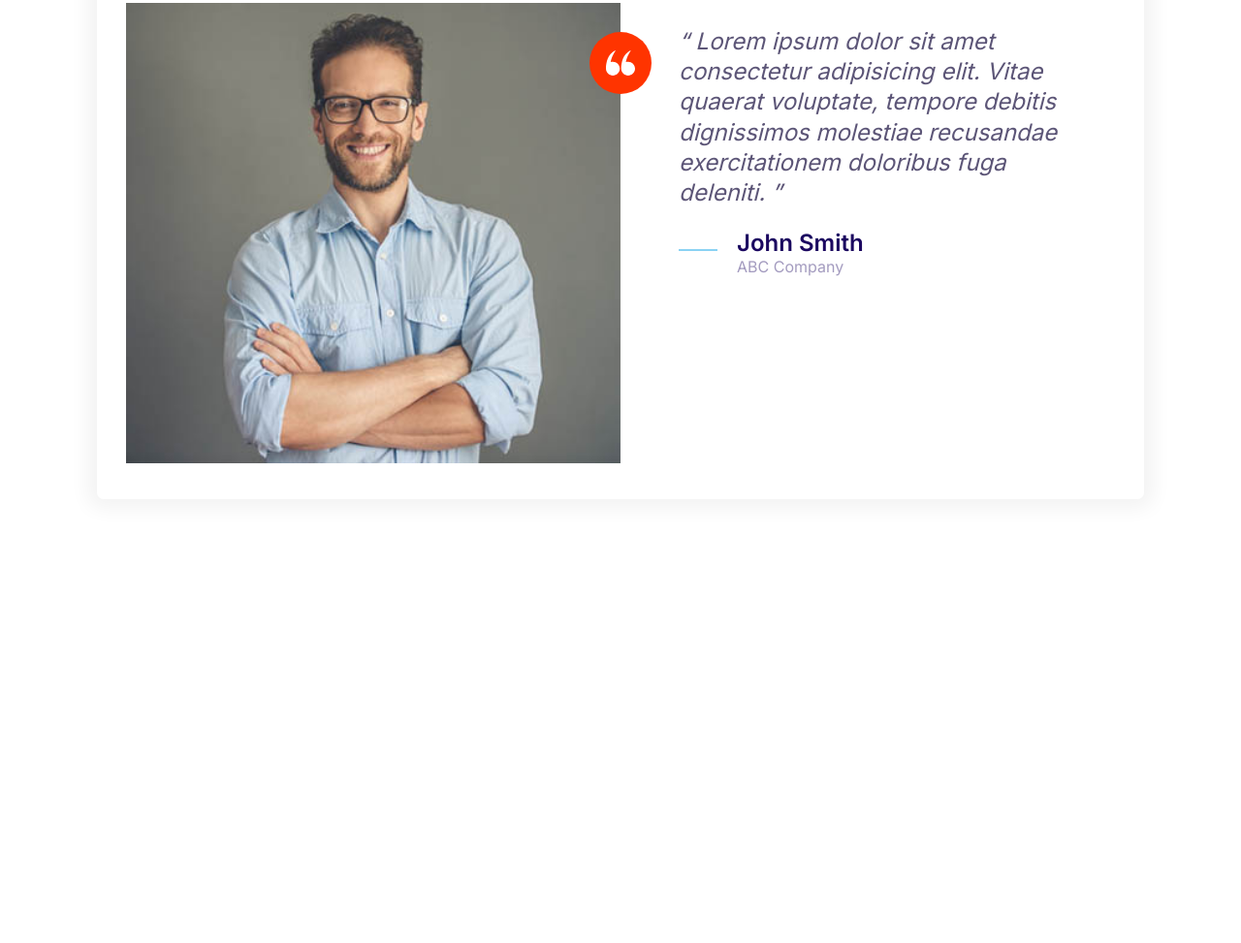
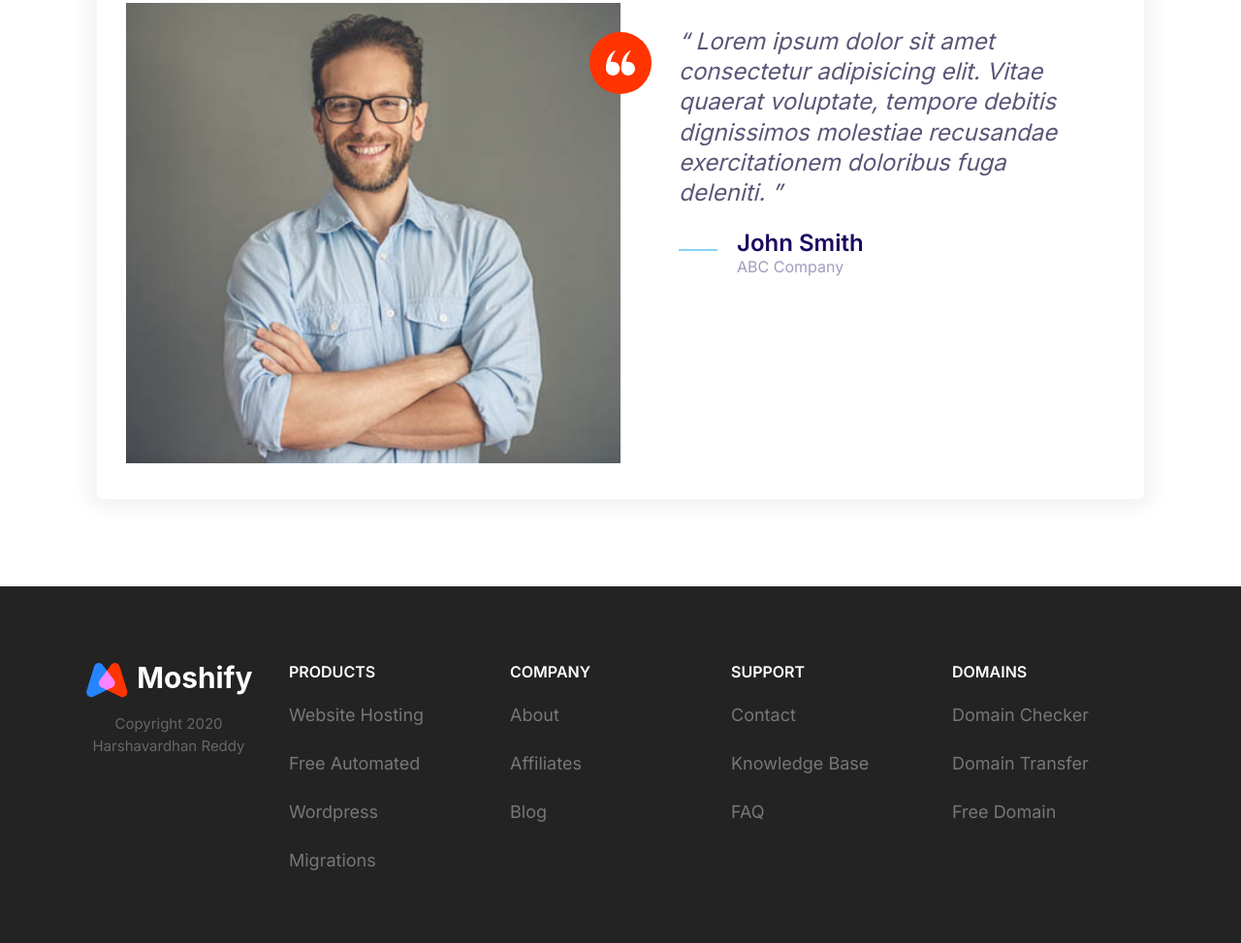
Before and after one commit to Harshanani007/Harshfy, a plain HTML site: page index.html in a window 1280 px wide. Shown: the part 8837-9810 px from the top of the page at 97% size. Before the commit the page ends 9442 px from the top, so only its background shows below. Drawn offline with Linux system fonts and the light colour scheme.

Commit message:
styled the footer.

```diff
--- a/css/styles.css
+++ b/css/styles.css
@@ -805,3 +805,83 @@ we dont apply props to the picture element we apply to the image element so that
     max-width: 700px;
   }
 }
+/*footer*/
+.footer {
+  background: #232323;
+}
+
+.footer a {
+  color: #777;
+  transition: color 0.3s;
+}
+.footer a:hover {
+  color: #fff;
+}
+
+.footer .collapsible__content li {
+  cursor: pointeer;
+  display: block;
+  line-height: 5rem;
+}
+.footer__section {
+  padding-top: 2rem;
+  border-bottom: 1px solid #393939;
+}
+
+.footer__heading {
+  text-transform: uppercase;
+  font-weight: 600;
+}
+
+.footer__brand {
+  margin-top: 5rem;
+  text-align: center;
+}
+
+.footer__copyright {
+  font-size: 2.1rem;
+  color: #fff;
+  opacity: 0.3;
+}
+
+@media screen and (min-width: 768px) {
+  .footer__sections {
+    grid-template-columns: repeat(auto-fit, minmax(10rem, 1fr));
+  }
+
+  .footer .collapsible__chevron {
+    display: none;
+  }
+
+  .footer .collapsible__content {
+    opacity: 1;
+    max-height: 100%;
+  }
+
+  .footer__brand {
+    order: -1;
+    margin-top: 1rem;
+    margin-right: 2rem;
+  }
+
+  .footer__brand img {
+    /*TODO we can give this img width 100% to entire but consider refactoring this and applying this to all images*/
+    width: 100%;
+    max-width: 230px;
+  }
+
+  .footer__copyright {
+    font-size: 1.5rem;
+  }
+
+  .footer__section {
+    border: 0;
+  }
+
+  .footer__section .list {
+    margin: 0;
+  }
+  .footer__heading {
+    font-size: 1.6rem;
+  }
+}
--- a/index.html
+++ b/index.html
@@ -635,7 +635,78 @@
         </div>
       </div>
     </section>
-    <!--footer-->
+    <!--footer
+    in mobile there are collapsibles but in desktop there are no collapsibles
+  we are giving extra class like footer__heading here because there is a chance of changing the collapsibles in the footer to another components
+  I tried to give the line height in the footer list items but didnt work but ill try a way-->
+    <footer class="block block--dark footer">
+      <div class="container grid footer__sections">
+        <section class="collapsible collapsible--expanded footer__section">
+          <header class="collapsible__header">
+            <h2 class="collapsible__heading footer__heading">products</h2>
+            <svg class="icon icon--white collapsible__chevron">
+              <use xlink:href="images/sprite.svg#chevron"></use>
+            </svg>
+          </header>
+          <div class="collapsible__content">
+            <ul class="list">
+              <li><a href="#">Website Hosting</a></li>
+              <li><a href="#">Free Automated Wordpress</a></li>
+              <li><a href="#">Migrations</a></li>
+            </ul>
+          </div>
+        </section>
+        <section class="collapsible footer__section">
+          <header class="collapsible__header">
+            <h2 class="collapsible__heading footer__heading">company</h2>
+            <svg class="icon icon--white collapsible__chevron">
+              <use xlink:href="images/sprite.svg#chevron"></use>
+            </svg>
+          </header>
+          <div class="collapsible__content">
+            <ul class="list">
+              <li><a href="#">About</a></li>
+              <li><a href="#">Affiliates</a></li>
+              <li><a href="#">Blog</a></li>
+            </ul>
+          </div>
+        </section>
+        <section class="collapsible footer__section">
+          <header class="collapsible__header">
+            <h2 class="collapsible__heading footer__heading">support</h2>
+            <svg class="icon icon--white collapsible__chevron">
+              <use xlink:href="images/sprite.svg#chevron"></use>
+            </svg>
+          </header>
+          <div class="collapsible__content">
+            <ul class="list">
+              <li><a href="#">Contact</a></li>
+              <li><a href="#">Knowledge Base</a></li>
+              <li><a href="#">FAQ</a></li>
+            </ul>
+          </div>
+        </section>
+        <section class="collapsible footer__section">
+          <header class="collapsible__header">
+            <h2 class="collapsible__heading footer__heading">Domains</h2>
+            <svg class="icon icon--white collapsible__chevron">
+              <use xlink:href="images/sprite.svg#chevron"></use>
+            </svg>
+          </header>
+          <div class="collapsible__content">
+            <ul class="list">
+              <li><a href="#">Domain Checker</a></li>
+              <li><a href="#">Domain Transfer</a></li>
+              <li><a href="#">Free Domain</a></li>
+            </ul>
+          </div>
+        </section>
+        <div class="footer__brand">
+          <img src="images/logo.svg " alt="" />
+          <p class="footer__copyright">Copyright 2020 Harshavardhan Reddy</p>
+        </div>
+      </div>
+    </footer>
     <script src="js/main.js"></script>
   </body>
 </html>
```
Also changed, not shown: components/footer.html (added, +68 -0 lines).
